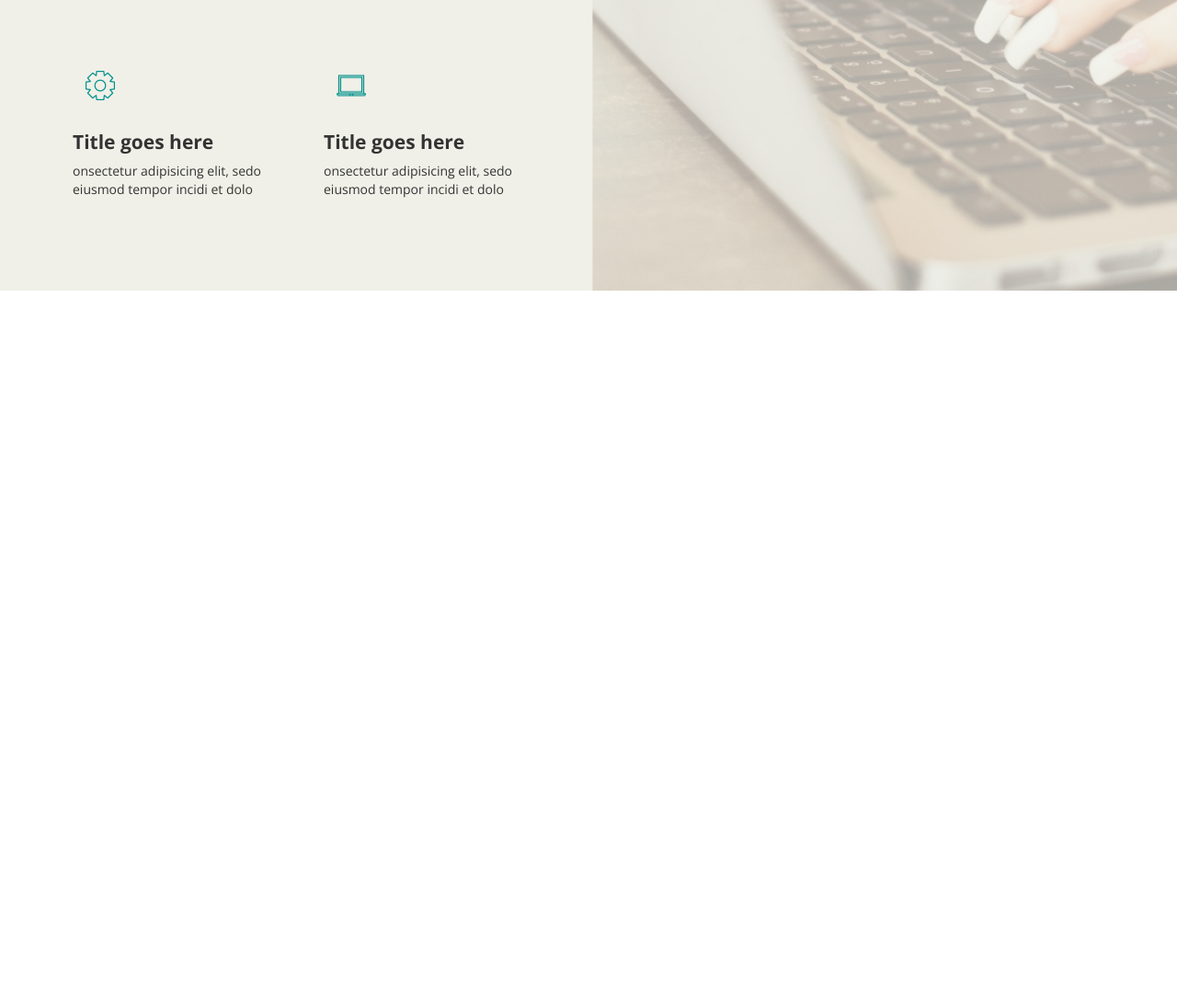
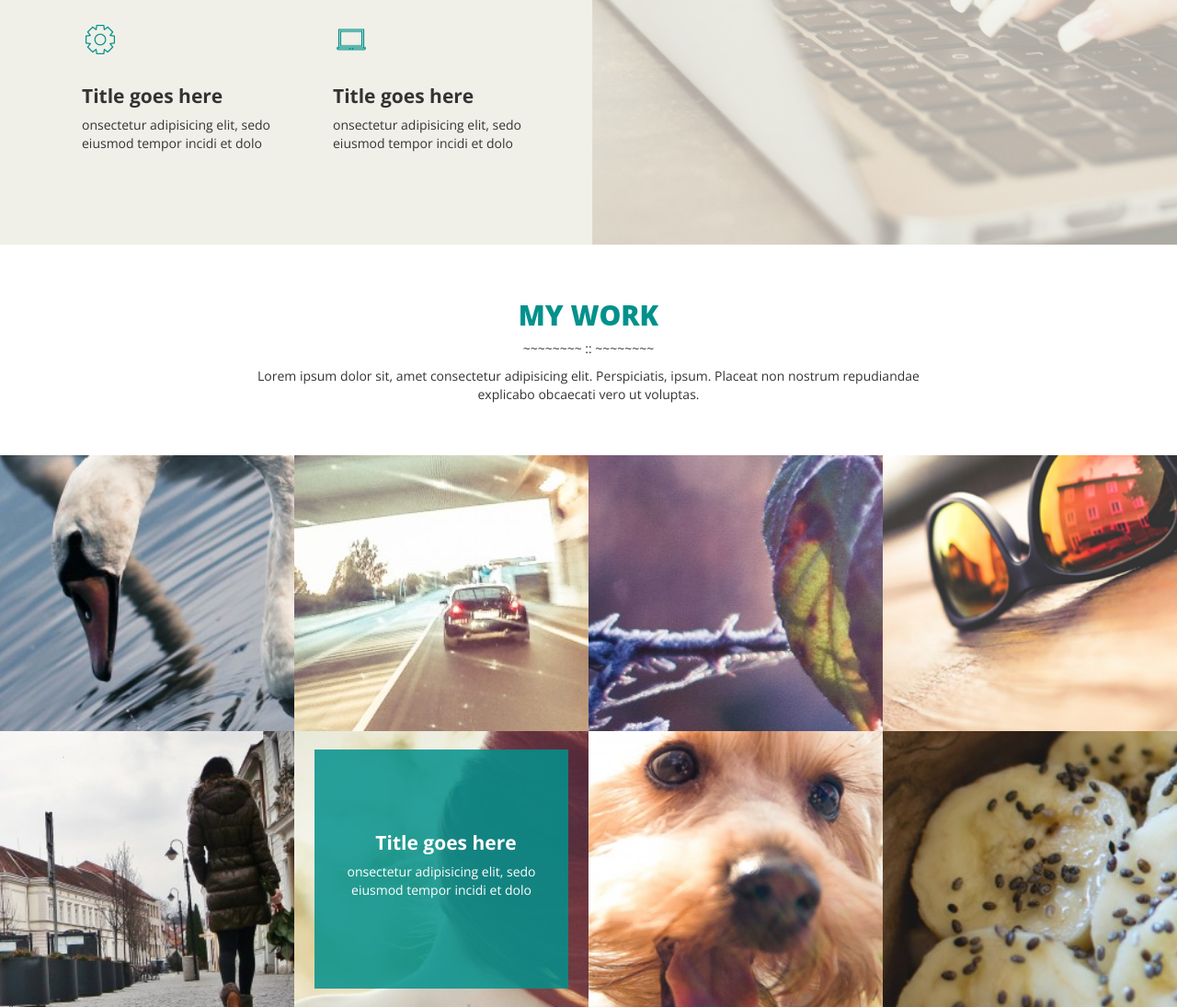
Before and after one commit to kvrvgixzis/bootstrap-landing-1, a plain HTML site: page index.html in a window 1280 px wide. Shown: the part 1794-2889 px from the top of the page at 92% size. Before the commit the page ends 2110 px from the top, so only its background shows below. Drawn offline with nearby package versions, Linux system fonts and the light colour scheme.

Commit message:
my-worl layout done

```diff
--- a/css/style.css
+++ b/css/style.css
@@ -13,6 +13,10 @@
     padding: 0;
     border: 0;
     width: 100%;
+}
+
+.row {
+    margin: 0;
 }
 
 .h1, .h2, .h3, h1, h2, h3 {
@@ -158,11 +162,13 @@ h1, h2 { font-family: "Open Sans ExtraBold"; }
 .services__row h4 {
     font-weight: bold;
     font-size: 1.5em;
+    padding-left: 10px;
 }
 .services__row p {
     font-size: 1em;
     padding-bottom: 40px;
     padding-right: 10px;
+    padding-left: 10px;
 }
 .services__column {
     margin: 0;
@@ -179,3 +185,55 @@ h1, h2 { font-family: "Open Sans ExtraBold"; }
     top: 50%; left: 0;
     transform: translate(-50%,-50%);
 }
+.my-work {
+    text-align: center;
+}
+.my-work h2 {
+    margin-top: 2em;
+    color: rgb(2, 145, 140);
+}
+.my-work p {
+    font-size: 1em;
+    padding-right: 10px;
+    padding-left: 10px;
+}
+.my-work__text {
+    width: 60%;
+    margin: 0 auto !important;
+    padding-bottom: 4em;
+}
+.my-work__col {
+    height: 300px;
+    background-size: cover;
+}
+.my-work__col-1 { background-image: url(../images/Image1.png); }
+.my-work__col-2 { background-image: url(../images/Image2.png); }
+.my-work__col-3 { background-image: url(../images/Image3.png); }
+.my-work__col-4 { background-image: url(../images/Image4.png); }
+.my-work__col-5 { background-image: url(../images/Image5.png); }
+.my-work__col-6 { background-image: url(../images/Image6.png); }
+.my-work__col-7 { background-image: url(../images/Image7.png); }
+.my-work__col-8 { background-image: url(../images/Image8.png); }
+.my-work__image-hover {
+    background-image: url(../images/bluetransparent.png);
+    width: 95%;
+    height: 260px;
+    margin: 20px auto;
+    text-align: center;
+    color: white;
+    padding-top: 80px;
+    padding-left: 10px;
+    padding-right: 10px;
+}
+.my-work__image-hover h4 {
+    font-weight: bold;
+    font-size: 1.5em;
+    padding-left: 10px;
+
+}
+.my-work__image-hover p {
+    font-size: 1em;
+    padding-bottom: 40px;
+    padding-right: 10px;
+    padding-left: 10px;
+}
--- a/index.html
+++ b/index.html
@@ -89,11 +89,7 @@
                     <h2>SERVICES</h2>
                     <p>~~~~~~~~ :: ~~~~~~~~</p>
                     <p class="services__text">
-                        Lorem ipsum dolor sit amet consectetur adipisicing elit.
-                        Veniam  iste, magni ea cum magni ea cum magni ea cum magni ea cum magni ea cum enim aspernatur
-                        nam <span style="font-size: 1.5em; font-weight: bold;">quidem laborum quod quasi</span> provident pariatur voluptas
-                        sit voluptatum! Eum laboriosam nobis facere ex velit aut
-                        sed labore deleniti quod.
+                        Lorem ipsum dolor sit amet consectetur adipisicing elit. Dolorem blanditiis praesentium, quasi iusto eveniet similique consectetur et non quae!
                     </p>
                     <div class="row services__row">
                         <div class="col-xs-12 col-sm-6 col-lg-6 col-md-6 services__column">
@@ -130,6 +126,46 @@
                 </div>
             </div>
         </div>
+        <div class="my-work">
+            <div class="my-work__block">
+                <h2>MY WORK</h2>
+                <p>~~~~~~~~ :: ~~~~~~~~</p>
+                <p class="my-work__text">
+                    Lorem ipsum dolor sit, amet consectetur adipisicing elit. Perspiciatis, ipsum. Placeat non nostrum repudiandae explicabo obcaecati vero ut voluptas.
+                </p>
+                <div class="row my-work__row-1">
+                    <div class="my-work__col my-work__col-1 col-xs-12 col-sm-6 col-lg-3 col-md-3">
+
+                    </div>
+                    <div class="my-work__col my-work__col-2 col-xs-12 col-sm-6 col-lg-3 col-md-3">
+
+                    </div>
+                    <div class="my-work__col my-work__col-3 col-xs-12 col-sm-6 col-lg-3 col-md-3">
+
+                    </div>
+                    <div class="my-work__col my-work__col-4 col-xs-12 col-sm-6 col-lg-3 col-md-3">
+
+                    </div>
+                </div>
+                <div class="row my-work__row-2">
+                    <div class="my-work__col my-work__col-5 col-xs-12 col-sm-6 col-lg-3 col-md-3">
+
+                    </div>
+                    <div class="my-work__col my-work__col-6 col-xs-12 col-sm-6 col-lg-3 col-md-3">
+                        <div class="my-work__image-hover">
+                            <h4>Title goes here</h4>
+                            <p>onsectetur adipisicing elit, sedo eiusmod tempor incidi et dolo</p>
+                        </div>
+                    </div>
+                    <div class="my-work__col my-work__col-7 col-xs-12 col-sm-6 col-lg-3 col-md-3">
+
+                    </div>
+                    <div class="my-work__col my-work__col-8 col-xs-12 col-sm-6 col-lg-3 col-md-3">
+
+                    </div>
+                </div>
+            </div>
+        </div>
     </div>
 </body>
 <script src="https://ajax.googleapis.com/ajax/libs/jquery/3.2.1/jquery.min.js"></script>
```
Also changed, not shown: images/Image1.png (added), images/Image2.png (added), images/Image3.png (added), images/Image4.png (added), images/Image5.png (added), images/Image6.png (added), images/Image7.png (added), images/Image8.png (added), images/bluetransparent.png (added).
